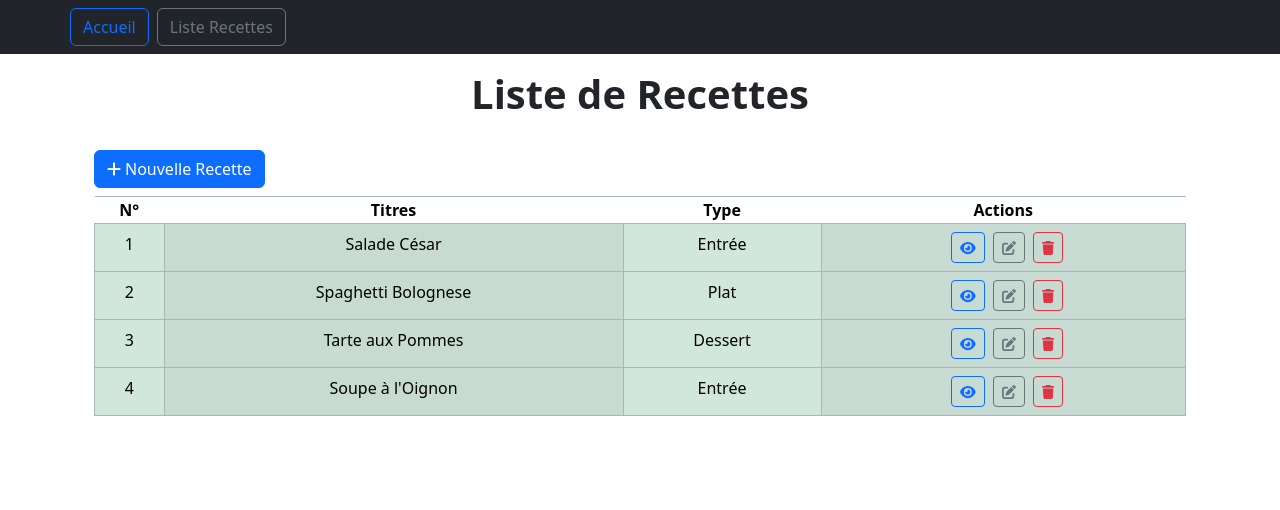
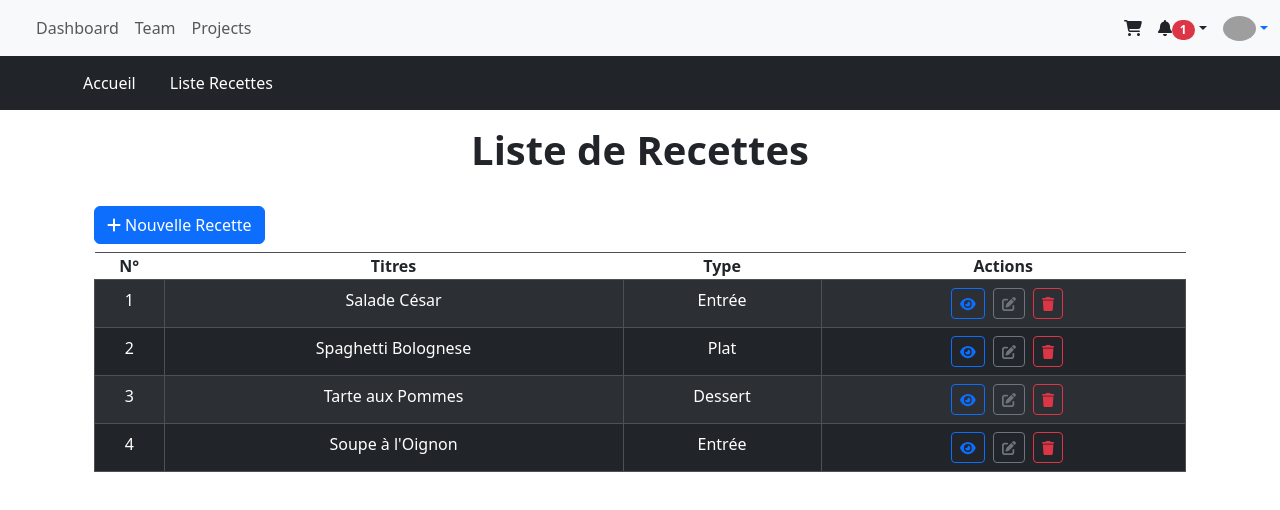
Before and after one commit to Mbaye01/Challenge-Gestion-Recette, a Vue app: page /recette in a window 1280 px wide. Shown: the top 510 px of the page. Built offline with nearby package versions, Linux system fonts and the light colour scheme; grey boxes are pictures that could not be loaded.

Commit message:
readme update

```diff
--- a/src/App.vue
+++ b/src/App.vue
@@ -4,15 +4,106 @@ const route = useRouter();
 </script>
 
 <template>
+  <!-- Navbar -->
+  <nav class="navbar navbar-expand-lg navbar-light bg-body-tertiary">
+    <div class="container-fluid">
+      <button
+        data-mdb-collapse-init
+        class="navbar-toggler"
+        type="button"
+        data-mdb-target="#navbarSupportedContent"
+        aria-controls="navbarSupportedContent"
+        aria-expanded="false"
+        aria-label="Toggle navigation"
+      >
+        <i class="fas fa-bars"></i>
+      </button>
+
+      <div class="collapse navbar-collapse" id="navbarSupportedContent">
+        <a class="navbar-brand mt-2 mt-lg-0" href="#">
+          <img/>
+        </a>
+
+        <ul class="navbar-nav me-auto mb-2 mb-lg-0">
+          <li class="nav-item">
+            <a class="nav-link" href="#">Dashboard</a>
+          </li>
+          <li class="nav-item">
+            <a class="nav-link" href="#">Team</a>
+          </li>
+          <li class="nav-item">
+            <a class="nav-link" href="#">Projects</a>
+          </li>
+        </ul>
+      </div>
+
+      <div class="d-flex align-items-center">
+        <a class="text-reset me-3" href="#">
+          <i class="fas fa-shopping-cart"></i>
+        </a>
+
+        <div class="dropdown">
+          <a
+            data-mdb-dropdown-init
+            class="text-reset me-3 dropdown-toggle hidden-arrow"
+            href="#"
+            id="navbarDropdownMenuLink"
+            role="button"
+            aria-expanded="false"
+          >
+            <i class="fas fa-bell"></i>
+            <span class="badge rounded-pill badge-notification bg-danger">1</span>
+          </a>
+        </div>
+
+        <div class="dropdown">
+          <a
+            data-mdb-dropdown-init
+            class="dropdown-toggle d-flex align-items-center hidden-arrow"
+            href="#"
+            id="navbarDropdownMenuAvatar"
+            role="button"
+            aria-expanded="false"
+          >
+            <img
+              src="https://mdbcdn.b-cdn.net/img/new/avatars/2.webp"
+              class="rounded-circle"
+              height="25"
+              alt="Black and White Portrait of a Man"
+              loading="lazy"
+            />
+          </a>
+          <ul
+            class="dropdown-menu dropdown-menu-end"
+            aria-labelledby="navbarDropdownMenuAvatar"
+          >
+            <li>
+              <a class="dropdown-item" href="#">My profile</a>
+            </li>
+            <li>
+              <a class="dropdown-item" href="#">Settings</a>
+            </li>
+            <li>
+              <a class="dropdown-item" href="#">Logout</a>
+            </li>
+          </ul>
+        </div>
+      </div>
+    </div>
+  </nav>
+
   <header class="container-fluid navbar-dark bg-dark">
     <nav class="navbar navbar-dark bg-dark container">
       <div>
-        <button class="btn btn-outline-primary" @click="route.push({name:'home'})">
+        <button
+          class="btn btn-dark text-white"
+          @click="route.push({ name: 'home' })"
+        >
           Accueil
         </button>
         <button
-          class="btn btn-outline-secondary ms-2"
-          @click="route.push({name: 'recette'})"
+          class="btn btn-dark text-white ms-2"
+          @click="route.push({ name: 'recette' })"
         >
           Liste Recettes
         </button>
--- a/src/views/Home.vue
+++ b/src/views/Home.vue
@@ -3,9 +3,40 @@
 
 <template>
   <div class="container">
-    <h1 class="mt-3 mb-2 text-center fw-bold">Accueil</h1>
+    <h1 class="mt-3 mb-2 text-center fw-bold">
+      <div id="carouselExampleIndicators" class="carousel slide" data-bs-ride="carousel">
+        <div class="carousel-indicators">
+          <button type="button" data-bs-target="#carouselExampleIndicators" data-bs-slide-to="0" class="active" aria-current="true" aria-label="Slide 1"></button>
+          <button type="button" data-bs-target="#carouselExampleIndicators" data-bs-slide-to="1" aria-label="Slide 2"></button>
+          <button type="button" data-bs-target="#carouselExampleIndicators" data-bs-slide-to="2" aria-label="Slide 3"></button>
+        </div>
+        <div class="carousel-inner">
+          <div class="carousel-item active">
+            <img src="https://cdn.pixabay.com/photo/2017/03/27/13/54/bread-2178874_1280.jpg" class="d-block w-100 custom-height" alt="...">
+          </div>
+          <div class="carousel-item">
+            <img src="https://cdn.pixabay.com/photo/2022/05/22/13/21/healthy-7213383_1280.jpg" class="d-block w-100 custom-height" alt="...">
+          </div>
+          <div class="carousel-item">
+            <img src="https://cdn.pixabay.com/photo/2021/12/30/11/31/italian-cuisine-6903772_1280.jpg" class="d-block w-100 custom-height" alt="...">
+          </div>
+        </div>
+        <button class="carousel-control-prev" type="button" data-bs-target="#carouselExampleIndicators" data-bs-slide="prev">
+          <span class="carousel-control-prev-icon" aria-hidden="true"></span>
+          <span class="visually-hidden">Previous</span>
+        </button>
+        <button class="carousel-control-next" type="button" data-bs-target="#carouselExampleIndicators" data-bs-slide="next">
+          <span class="carousel-control-next-icon" aria-hidden="true"></span>
+          <span class="visually-hidden">Next</span>
+        </button>
+      </div>
+    </h1>
   </div>
 </template>
 
 <style scoped>
+.custom-height {
+  height: 570px; /* Ajuste la hauteur ici selon tes préférences */
+  object-fit: cover; /* Garde le ratio des images sans les déformer */
+}
 </style>
--- a/src/views/recette/Add.vue
+++ b/src/views/recette/AddRecipe.vue
@@ -21,7 +21,6 @@ const newRecipe = ref({
       </div>
       <div class="input-group mb-3 container">
         <select class="input-group-text" v-model="newRecipe.type">
-          <option class="form-control" selected>Choisir le type</option>
           <option class="form-control" value="Entrée">Entrée</option>
           <option class="form-control" value="Dessert">Dessert</option>
           <option class="form-control" value="Plat">Plat</option>
--- a/src/views/recette/List.vue
+++ b/src/views/recette/ListRecipe.vue
@@ -7,7 +7,7 @@ const route = useRouter();
 
 const destroy = (index) => {
   const confirm = window.confirm(
-    `Vous êtes sûr de vouloir suprimé la recette ${recipes[index].title} ?`
+    `Vous êtes sûr de vouloir supprimer la recette ${recipes[index].title} ?`
   );
   if (confirm) {
     store.del(index);
@@ -20,29 +20,24 @@ const destroy = (index) => {
     <h1 class="mt-3 mb-2 text-center fw-bold">Liste de Recettes</h1>
     <button
       class="btn btn-primary mt-4 mb-2"
-      @click="route.push({ name: 'recette-add' })"
-    >
-      <i class="fas fa-plus me-1"></i>Nouvelle Recette
-    </button>
-    <table
-      class="table table-success table-striped-columns table-bordered m-auto"
-    >
+      @click="route.push({ name: 'recette-add' })"><i class="fas fa-plus me-1"></i>Nouvelle Recette</button>
+    <table class="table table-dark table-striped table-bordered m-auto">
       <thead>
-        <th scope="col" class="text-center">N°</th>
-        <th scope="col" class="text-center">Titres</th>
-        <th scope="col" class="text-center">Type</th>
-        <th scope="col" class="text-center">Actions</th>
+        <th scope="col" class="text-center text-dark">N°</th>
+        <th scope="col" class="text-center text-dark">Titres</th>
+        <th scope="col" class="text-center text-dark">Type</th>
+        <th scope="col" class="text-center text-dark">Actions</th>
       </thead>
       <tbody>
         <tr v-if="recipes.length === 0">
           <td colspan="4" class="text-danger text-center fw-bold">
-            Aucune Recette enregister
+            Aucune Recette enregistrée
           </td>
         </tr>
         <tr v-else v-for="(recipe, index) in recipes" :key="recipe.id">
-          <td class="text-center">{{ recipe.id }}</td>
-          <td class="text-center">{{ recipe.title }}</td>
-          <td class="text-center">{{ recipe.type }}</td>
+          <td class="text-center text-white">{{ recipe.id }}</td>
+          <td class="text-center text-white">{{ recipe.title }}</td>
+          <td class="text-center text-white">{{ recipe.type }}</td>
           <td class="text-center">
             <button
               class="btn-sm btn btn-outline-primary ms-2"
--- a/src/views/recette/Show.vue
+++ b/src/views/recette/ShowRecipe.vue
@@ -35,10 +35,10 @@ onMounted(() => {
         class="modal-dialog modal-dialog-scrollable modal-dialog-centered"
         role="document"
       >
-        <div class="modal-content">
+        <div class="modal-content bg-dark text-white">
           <div class="modal-header">
             <h5 class=" text-center fw-bold" id="modalTitleId">
-              Details du recette
+              Détails de la recette
             </h5>
             <button
               type="button"
@@ -53,15 +53,14 @@ onMounted(() => {
               <span class="fw-bold">N° : </span>{{ recipes[store.val].id }}
             </p>
             <p v-if="recipes[store.val].title">
-              <span class="fw-bold">Titre : </span
-              >{{ recipes[store.val].title }}
+              <span class="fw-bold">Titre : </span>{{ recipes[store.val].title }}
             </p>
             <p v-if="recipes[store.val].type">
               <span class="fw-bold">Type : </span>{{ recipes[store.val].type }}
             </p>
             <div v-if="recipes[store.val].ingredients">
               <thead>
-                <th colspan="{{ recipes.ingredients.length }}">Ingredient</th>
+                <th colspan="{{ recipes.ingredients.length }}">Ingrédient</th>
               </thead>
               <tbody>
                 <tr
```
Also changed, not shown: src/main.js (+17 -19 lines), src/router/index.js (+10 -11 lines), src/views/recette/EditRecipe.vue (renamed from src/views/recette/Edit.vue), 1 other file (tests, documents, lock files or other folders).
